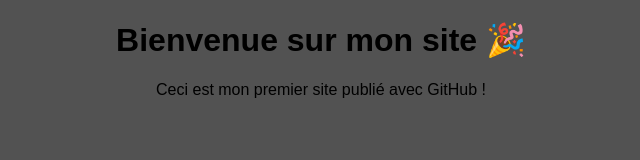
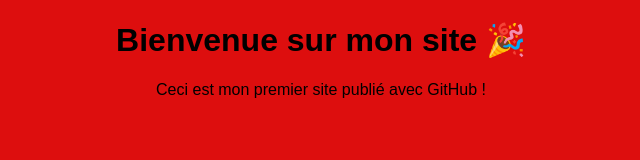
Before and after one commit to Moha3791/mon-site, a plain HTML site: page index.html in a window 1280 px wide. Shown: the whole page, without its empty margins (319-959 px from the left). Drawn offline with Linux system fonts and the light colour scheme.

Commit message:
mise à jour site

```diff
--- a/index.html
+++ b/index.html
@@ -6,7 +6,7 @@
 </head>
 <style>
   body {
-    background-color: hsl(0, 0%, 32%);
+    background-color: hsl(0, 88%, 46%);
     font-family: Arial;
     text-align: center;
   }
```
